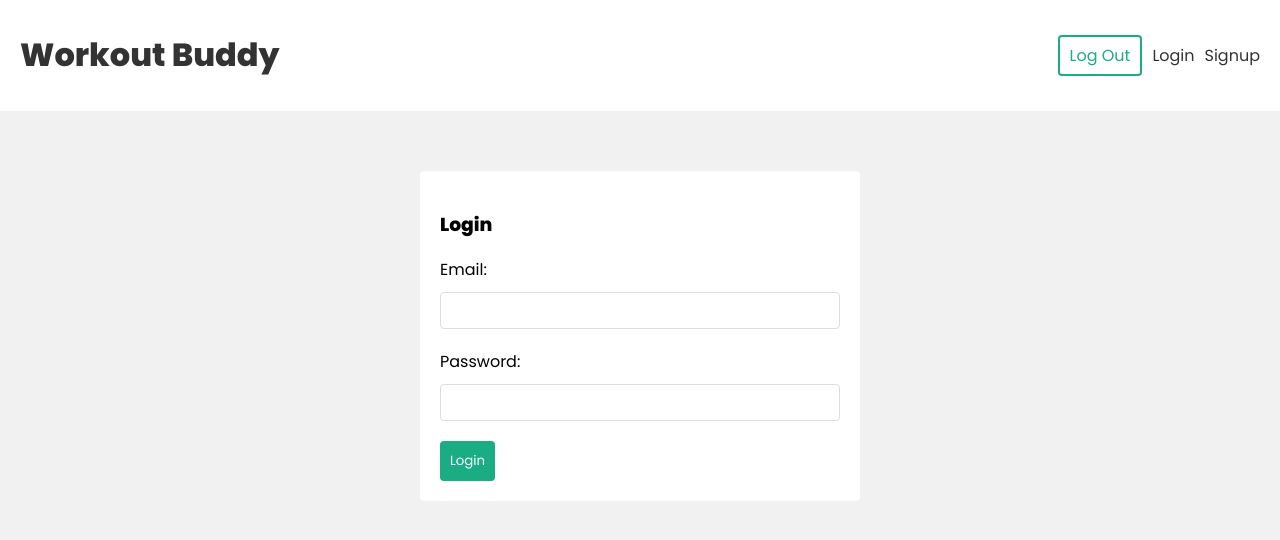
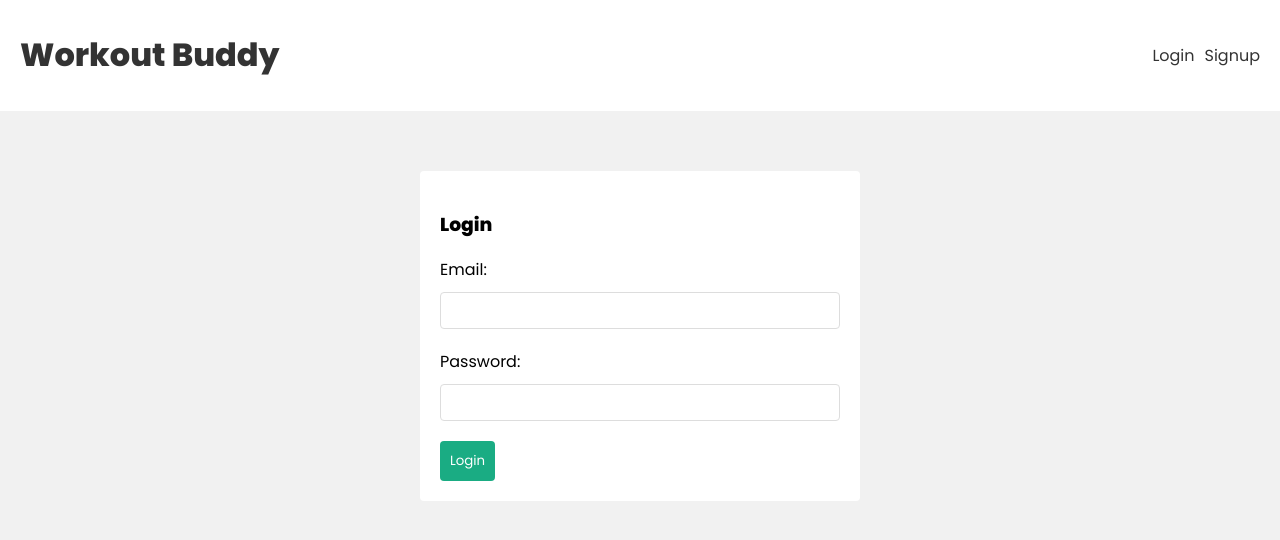
Before and after one commit to akennedy205/MernStackTrackerApp_NetNinjaTutorial, a React (Create React App) app in the folder frontend/: page /login in a window 1280 px wide. Shown: the top 540 px of the page. Built offline with nearby package versions, Linux system fonts and the light colour scheme.

Commit message:
Setting up the initial auth status

```diff
--- a/frontend/src/Components/Navbar.js
+++ b/frontend/src/Components/Navbar.js
@@ -1,28 +1,37 @@
-import {Link} from 'react-router-dom';
+import { Link } from 'react-router-dom';
 import { useLogout } from '../hooks/useLogout';
+import { useAuthContext } from '../hooks/useAuthContext';
 
 const Navbar = () => {
 
-    const {logout} = useLogout()
+    const { logout } = useLogout()
+    const { user } = useAuthContext()
+
+
     const handleClick = () => {
         logout()
     }
 
-    return(
+    return (
         <header>
-            <div className = "container">
-                <Link to ="/">
+            <div className="container">
+                <Link to="/">
                     <h1>Workout Buddy</h1>
                 </Link>
 
                 <nav>
-                    <div>
-                        <button onClick={handleClick}>Log Out</button>
-                    </div>
+                    {user && (
+                        <div>
+                            <span>{user.email}</span>
+                            <button onClick={handleClick}>Log Out</button>
+                        </div>
+                    )}
+                    {!user && (
                     <div>
                         <Link to='/login'>Login</Link>
                         <Link to='/signup'>Signup</Link>
                     </div>
+                    )}
                 </nav>
 
             </div>
--- a/frontend/src/context/AuthContext.js
+++ b/frontend/src/context/AuthContext.js
@@ -1,4 +1,4 @@
-import { createContext, useReducer } from 'react'
+import { createContext, useReducer, useEffect } from 'react'
 
 export const AuthContext = createContext()
 
@@ -19,6 +19,15 @@ export const AuthContextProvider = ({children}) => {
         user: null
     })
 
+    useEffect(() => {
+        const user = JSON.parse(localStorage.getItem('user'))
+
+        if (user){
+            dispatch({type: 'LOGIN', payload: user })
+        }
+
+    }, [])
+
     console.log('AuthContext state: ', state)
 
     //Our returned template
```
